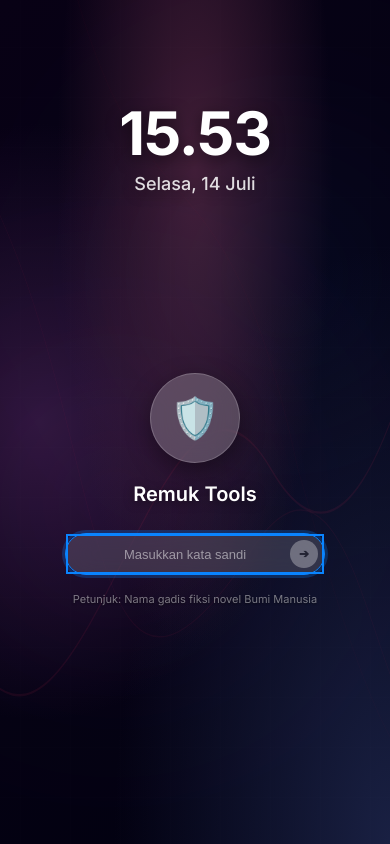
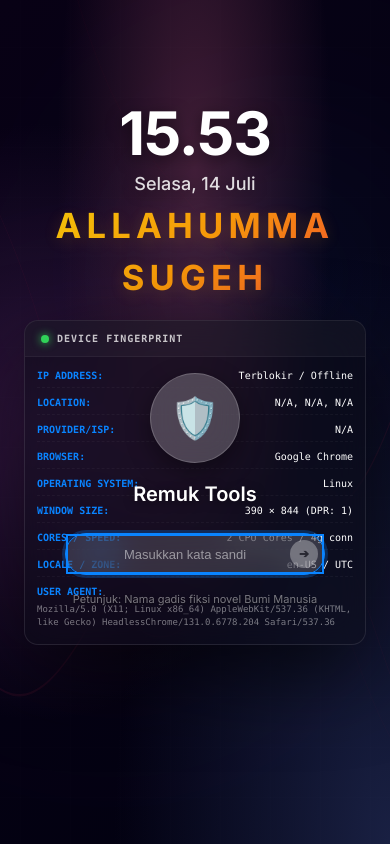
Before and after one commit to rezamubarock/remuk, a React (Vite) app: page / in a window 390 px wide. Built offline with nearby package versions, Linux system fonts and the light colour scheme; no server answers.

Commit message:
fix: atasi bug klik tool di dalam folder, hapus topbar MenuBar & StatusBar, tambah device fingerprint & neon Allahumma Sugeh di wallpaper, dan optimalkan layout mobile

```diff
--- a/src/components/Window.jsx
+++ b/src/components/Window.jsx
@@ -34,6 +34,7 @@ const Window = ({ win }) => {
     snapWindow,
     setSnapIndicator,
     activeWindowId,
+    openTool,
   } = useWindowManager();
 
   const windowRef = useRef(null);
@@ -60,7 +61,7 @@ const Window = ({ win }) => {
 
       const onMouseMove = (ev) => {
         const x = ev.clientX - dragState.current.startX;
-        const y = Math.max(28, ev.clientY - dragState.current.startY); // can't go above menubar
+        const y = Math.max(0, ev.clientY - dragState.current.startY); // no menubar constraint
 
         updateWindowPosition(win.id, { x, y });
 
--- a/src/core/store.js
+++ b/src/core/store.js
@@ -11,7 +11,7 @@ const DEFAULT_POSITION_OFFSET = 30;
  * Hitung posisi window baru agar cascade (bertumpuk rapi)
  */
 const calculateInitialPosition = (existingWindows, defaultSize) => {
-  const menubarHeight = 28;
+  const menubarHeight = 10;
   const dockHeight = 90;
   const margin = 40;
 
@@ -226,7 +226,7 @@ export const useStore = create(
        * Snap window ke kiri atau kanan (split view)
        */
       snapWindow: (windowId, side) => {
-        const menubarHeight = 28;
+        const menubarHeight = 0;
         const dockHeight = 90;
         const w = window.innerWidth / 2;
         const h = window.innerHeight - menubarHeight - dockHeight;
@@ -237,7 +237,7 @@ export const useStore = create(
               ? {
                   ...win,
                   maximized: false,
-                  position: { x: side === 'left' ? 0 : w, y: menubarHeight },
+                  position: { x: side === 'left' ? 0 : w, y: 0 },
                   size: { width: w, height: h },
                 }
               : win
--- a/src/shell/Wallpaper.jsx
+++ b/src/shell/Wallpaper.jsx
@@ -29,13 +29,86 @@ const WALLPAPER_STYLES = [
   }
 ];
 
+const parseUA = (ua) => {
+  let browser = "Browser Umum";
+  let os = "OS Tidak Diketahui";
+
+  if (/chrome|crios/i.test(ua) && !/edge|edg/i.test(ua) && !/opr/i.test(ua)) {
+    browser = "Google Chrome";
+  } else if (/safari/i.test(ua) && !/chrome|crios/i.test(ua)) {
+    browser = "Apple Safari";
+  } else if (/firefox|fxios/i.test(ua)) {
+    browser = "Mozilla Firefox";
+  } else if (/edge|edg/i.test(ua)) {
+    browser = "Microsoft Edge";
+  } else if (/opr/i.test(ua)) {
+    browser = "Opera";
+  }
+
+  if (/windows/i.test(ua)) {
+    os = "Windows OS";
+  } else if (/macintosh|mac os/i.test(ua)) {
+    os = "macOS";
+  } else if (/iphone|ipad|ipod/i.test(ua)) {
+    os = "Apple iOS";
+  } else if (/android/i.test(ua)) {
+    os = "Android OS";
+  } else if (/linux/i.test(ua)) {
+    os = "Linux";
+  }
+
+  return { browser, os };
+};
+
 const Wallpaper = () => {
   const [styleIndex, setStyleIndex] = useState(0);
+  const [ipData, setIpData] = useState({
+    ip: 'Mencari...',
+    city: 'Mencari...',
+    region: 'Mencari...',
+    country: 'Mencari...',
+    org: 'Mencari...'
+  });
+  const [uaInfo, setUaInfo] = useState({ browser: 'Mendeteksi...', os: 'Mendeteksi...' });
+  const [screenRes, setScreenRes] = useState('');
+  const [timezone, setTimezone] = useState('');
+  const [cores, setCores] = useState('...');
+  const [netType, setNetType] = useState('...');
 
   useEffect(() => {
     // Pick random index on refresh
     const rand = Math.floor(Math.random() * WALLPAPER_STYLES.length);
     setStyleIndex(rand);
+
+    // Get local device info
+    const ua = navigator.userAgent;
+    setUaInfo(parseUA(ua));
+    setScreenRes(`${window.innerWidth} × ${window.innerHeight} (DPR: ${window.devicePixelRatio || 1})`);
+    setTimezone(Intl.DateTimeFormat().resolvedOptions().timeZone || 'Asia/Jakarta');
+    setCores(navigator.hardwareConcurrency || 'Tidak diketahui');
+    setNetType(navigator.connection?.effectiveType || 'N/A');
+
+    // Fetch IP and Geo fingerprint info
+    fetch('https://ipapi.co/json/')
+      .then((res) => res.json())
+      .then((data) => {
+        setIpData({
+          ip: data.ip || 'N/A',
+          city: data.city || 'N/A',
+          region: data.region || 'N/A',
+          country: data.country_name || 'N/A',
+          org: data.org || 'N/A'
+        });
+      })
+      .catch(() => {
+        setIpData({
+          ip: 'Terblokir / Offline',
+          city: 'N/A',
+          region: 'N/A',
+          country: 'N/A',
+          org: 'N/A'
+        });
+      });
   }, []);
 
   const selected = WALLPAPER_STYLES[styleIndex];
@@ -76,6 +149,56 @@ const Wallpaper = () => {
       {/* Interactive premium blur blobs */}
       <div className="wallpaper__glow-blob wallpaper__glow-blob--1" />
       <div className="wallpaper__glow-blob wallpaper__glow-blob--2" />
+
+      {/* Centered Allahumma Sugeh & Diagnostics Gutter */}
+      <div className="wallpaper-info">
+        <h2 className="wallpaper-sugeh">Allahumma Sugeh</h2>
+
+        <div className="wallpaper-diag glass">
+          <div className="wallpaper-diag__header">
+            <span className="wallpaper-diag__dot" />
+            <span className="wallpaper-diag__title">DEVICE FINGERPRINT</span>
+          </div>
+          <div className="wallpaper-diag__body">
+            <div className="wallpaper-diag__row">
+              <span className="label">IP ADDRESS:</span>
+              <span className="val">{ipData.ip}</span>
+            </div>
+            <div className="wallpaper-diag__row">
+              <span className="label">LOCATION:</span>
+              <span className="val">{ipData.city}, {ipData.region}, {ipData.country}</span>
+            </div>
+            <div className="wallpaper-diag__row">
+              <span className="label">PROVIDER/ISP:</span>
+              <span className="val">{ipData.org}</span>
+            </div>
+            <div className="wallpaper-diag__row">
+              <span className="label">BROWSER:</span>
+              <span className="val">{uaInfo.browser}</span>
+            </div>
+            <div className="wallpaper-diag__row">
+              <span className="label">OPERATING SYSTEM:</span>
+              <span className="val">{uaInfo.os}</span>
+            </div>
+            <div className="wallpaper-diag__row">
+              <span className="label">WINDOW SIZE:</span>
+              <span className="val">{screenRes}</span>
+            </div>
+            <div className="wallpaper-diag__row">
+              <span className="label">CORES / SPEED:</span>
+              <span className="val">{cores} CPU Cores / {netType} conn</span>
+            </div>
+            <div className="wallpaper-diag__row">
+              <span className="label">LOCALE / ZONE:</span>
+              <span className="val">{navigator.language} / {timezone}</span>
+            </div>
+            <div className="wallpaper-diag__row wallpaper-diag__row--ua">
+              <span className="label">USER AGENT:</span>
+              <span className="val val--ua">{navigator.userAgent}</span>
+            </div>
+          </div>
+        </div>
+      </div>
     </div>
   );
 };
--- a/src/shell/mobile/Mobile.jsx
+++ b/src/shell/mobile/Mobile.jsx
@@ -1,13 +1,11 @@
 import React from 'react';
 import Wallpaper from '../Wallpaper';
-import StatusBar from './StatusBar';
 import HomeScreen from './HomeScreen';
 import NotificationCenter from '@components/Notification';
 
 const Mobile = () => (
   <div className="mobile">
     <Wallpaper />
-    <StatusBar />
     <HomeScreen />
     <NotificationCenter />
   </div>
--- a/src/styles/shell.css
+++ b/src/styles/shell.css
@@ -767,7 +767,7 @@
 /* ─── Desktop Workspace shortcuts ─── */
 .desktop__shortcuts {
   position: absolute;
-  top: 60px;
+  top: 20px;
   right: 20px;
   display: flex;
   flex-direction: column;
--- a/src/styles/wallpaper.css
+++ b/src/styles/wallpaper.css
@@ -72,3 +72,135 @@
   50% { transform: translate(-60px, -50px) scale(0.95); }
   100% { transform: translate(50px, 60px) scale(1.05); }
 }
+
+/* ─── Wallpaper Centered Content ─── */
+.wallpaper-info {
+  position: absolute;
+  inset: 0;
+  display: flex;
+  flex-direction: column;
+  align-items: center;
+  justify-content: center;
+  pointer-events: none;
+  z-index: 1;
+  padding: 24px;
+  box-sizing: border-box;
+}
+
+.wallpaper-sugeh {
+  font-family: var(--font-sans);
+  font-size: 3.5rem;
+  font-weight: 800;
+  text-transform: uppercase;
+  letter-spacing: 0.15em;
+  margin: 0 0 24px 0;
+  background: linear-gradient(135deg, #FFD60A, #FF9F0A, #FF453A);
+  -webkit-background-clip: text;
+  -webkit-text-fill-color: transparent;
+  text-shadow: 0 4px 20px rgba(255, 159, 10, 0.2);
+  text-align: center;
+  animation: sugehPulse 3s ease-in-out infinite alternate;
+}
+
+@keyframes sugehPulse {
+  0% {
+    transform: scale(0.98);
+    opacity: 0.95;
+  }
+  100% {
+    transform: scale(1.02);
+    opacity: 1;
+  }
+}
+
+.wallpaper-diag {
+  width: 100%;
+  max-width: 440px;
+  background: rgba(10, 10, 20, 0.5) !important;
+  border: 1px solid rgba(255, 255, 255, 0.08);
+  border-radius: var(--radius-lg);
+  box-shadow: var(--shadow-xl);
+  font-family: 'Consolas', 'Courier New', Courier, monospace;
+  overflow: hidden;
+  pointer-events: auto;
+}
+
+.wallpaper-diag__header {
+  background: rgba(255, 255, 255, 0.03);
+  padding: 10px 16px;
+  border-bottom: 1px solid rgba(255, 255, 255, 0.05);
+  display: flex;
+  align-items: center;
+  gap: 8px;
+}
+
+.wallpaper-diag__dot {
+  width: 8px;
+  height: 8px;
+  border-radius: 50%;
+  background: var(--color-accent-alt);
+  box-shadow: 0 0 8px var(--color-accent-alt);
+}
+
+.wallpaper-diag__title {
+  font-size: 10px;
+  font-weight: 700;
+  color: var(--text-secondary);
+  letter-spacing: 0.1em;
+}
+
+.wallpaper-diag__body {
+  padding: 16px;
+  display: flex;
+  flex-direction: column;
+  gap: 8px;
+  font-size: 11px;
+  line-height: 1.4;
+  color: rgba(255, 255, 255, 0.7);
+}
+
+.wallpaper-diag__row {
+  display: flex;
+  justify-content: space-between;
+  border-bottom: 1px dashed rgba(255, 255, 255, 0.04);
+  padding-bottom: 4px;
+}
+
+.wallpaper-diag__row .label {
+  color: var(--color-accent);
+  font-weight: 600;
+}
+
+.wallpaper-diag__row .val {
+  color: var(--text-primary);
+  text-align: right;
+  word-break: break-all;
+}
+
+.wallpaper-diag__row--ua {
+  flex-direction: column;
+  gap: 4px;
+  border-bottom: none;
+}
+
+.wallpaper-diag__row--ua .val--ua {
+  text-align: left;
+  font-size: 9px;
+  color: var(--text-tertiary);
+  word-break: break-all;
+  white-space: normal;
+}
+
+@media (max-width: 768px) {
+  .wallpaper-sugeh {
+    font-size: 2.2rem;
+    margin-bottom: 16px;
+  }
+  .wallpaper-diag {
+    max-width: 100%;
+  }
+  .wallpaper-diag__body {
+    font-size: 10px;
+    padding: 12px;
+  }
+}
--- a/src/tools/text-tools/text-tools.css
+++ b/src/tools/text-tools/text-tools.css
@@ -207,3 +207,26 @@
   color: #fff;
   transform: scale(1.1) rotate(180deg);
 }
+
+/* Mobile responsive styles */
+@media (max-width: 768px) {
+  .tt-editor {
+    flex-direction: column;
+  }
+
+  .tt-swap {
+    border-left: none;
+    border-right: none;
+    border-top: 1px solid rgba(255,255,255,0.06);
+    border-bottom: 1px solid rgba(255,255,255,0.06);
+    padding: var(--space-2) 0;
+  }
+
+  .tt-swap__btn {
+    transform: rotate(90deg);
+  }
+
+  .tt-swap__btn:hover {
+    transform: scale(1.1) rotate(270deg);
+  }
+}
```
Also changed, not shown: src/shell/desktop/Desktop.jsx (+3 -6 lines), src/tools/notepad/index.jsx (+13 -2 lines), src/tools/notepad/notepad.css (+29 -1 lines).
